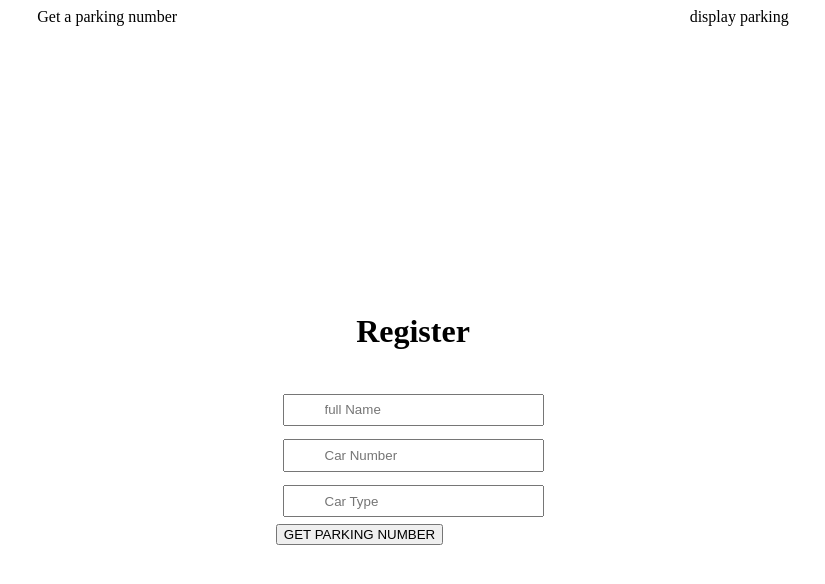
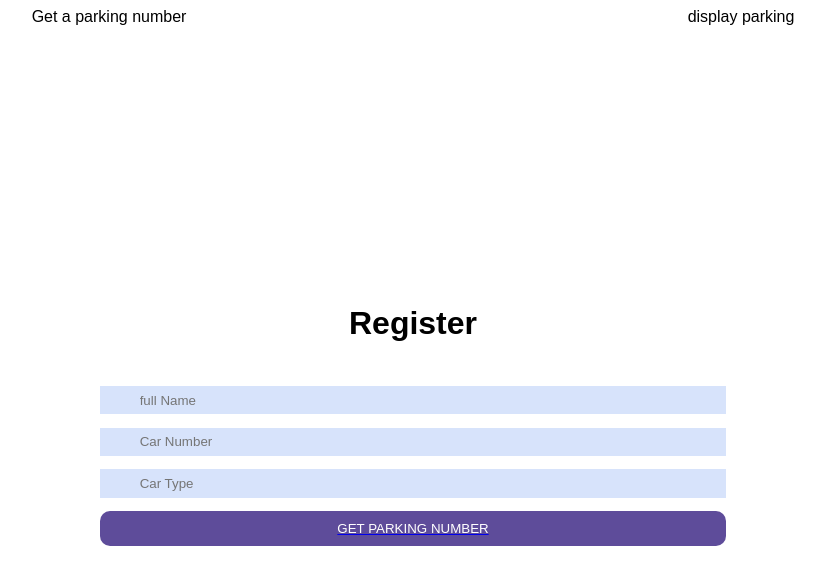
Before and after one commit to roee030/parking-lot--react, a React (Create React App) app: page / in a window 1280 px wide. Shown: the top 584 px of the page, without its empty margins (227-1052 px from the left). Built offline with nearby package versions, Linux system fonts and the light colour scheme.

Commit message:
home page nicely done for now

```diff
--- a/src/App.css
+++ b/src/App.css
@@ -8,4 +8,5 @@
   color: black;
 }
 body {
+  font-family: Arial, Helvetica, sans-serif;
 }
--- a/src/Components/Register.css
+++ b/src/Components/Register.css
@@ -12,8 +12,25 @@
   flex-direction: column;
   align-content: center;
   padding: 1em;
+  width: 50vw;
 }
 input {
   padding: 0.5em 3em;
   margin: 0.5em;
+  background-color: #d7e3fb;
+  border: none;
 }
+
+.onsubmit-btn {
+  background-color: #5e4c9a;
+  color: white;
+  justify-content: center;
+  border-radius: 10px;
+  padding: 10px;
+  width: 100%;
+  text-align: center;
+}
+.onsubmit-btn-wraper {
+  display: flex;
+  justify-content: center;
+}
--- a/src/Components/Register.js
+++ b/src/Components/Register.js
@@ -39,6 +39,7 @@ export default function Register({ setUserData }) {
         />
         {flag ? (
           <Link
+            className="onsubmit-btn-wraper"
             to={{
               pathname: "/userdashboard",
               userData: {
@@ -50,15 +51,24 @@ export default function Register({ setUserData }) {
               },
             }}
           >
-            <button>GET PARKING NUMBER</button>
+            <input
+              className="onsubmit-btn"
+              type="text"
+              defaultValue="GET PARKING NUMBER"
+            />
           </Link>
         ) : (
           <Link
+            className="onsubmit-btn-wraper"
             to={{
               pathname: "/",
             }}
           >
-            <button>GET PARKING NUMBER</button>
+            <input
+              className="onsubmit-btn"
+              type="text"
+              defaultValue="GET PARKING NUMBER"
+            />
           </Link>
         )}
       </form>
```
